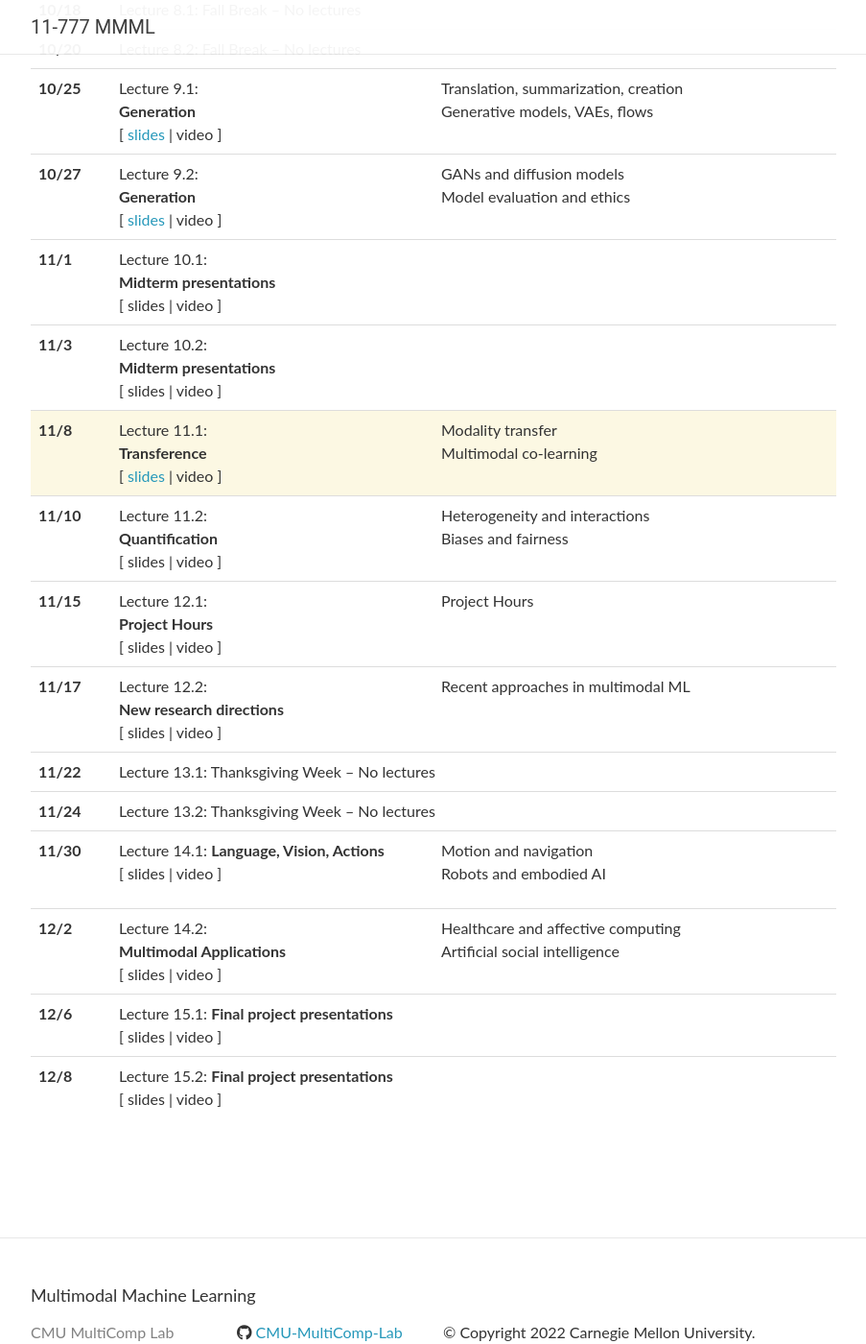
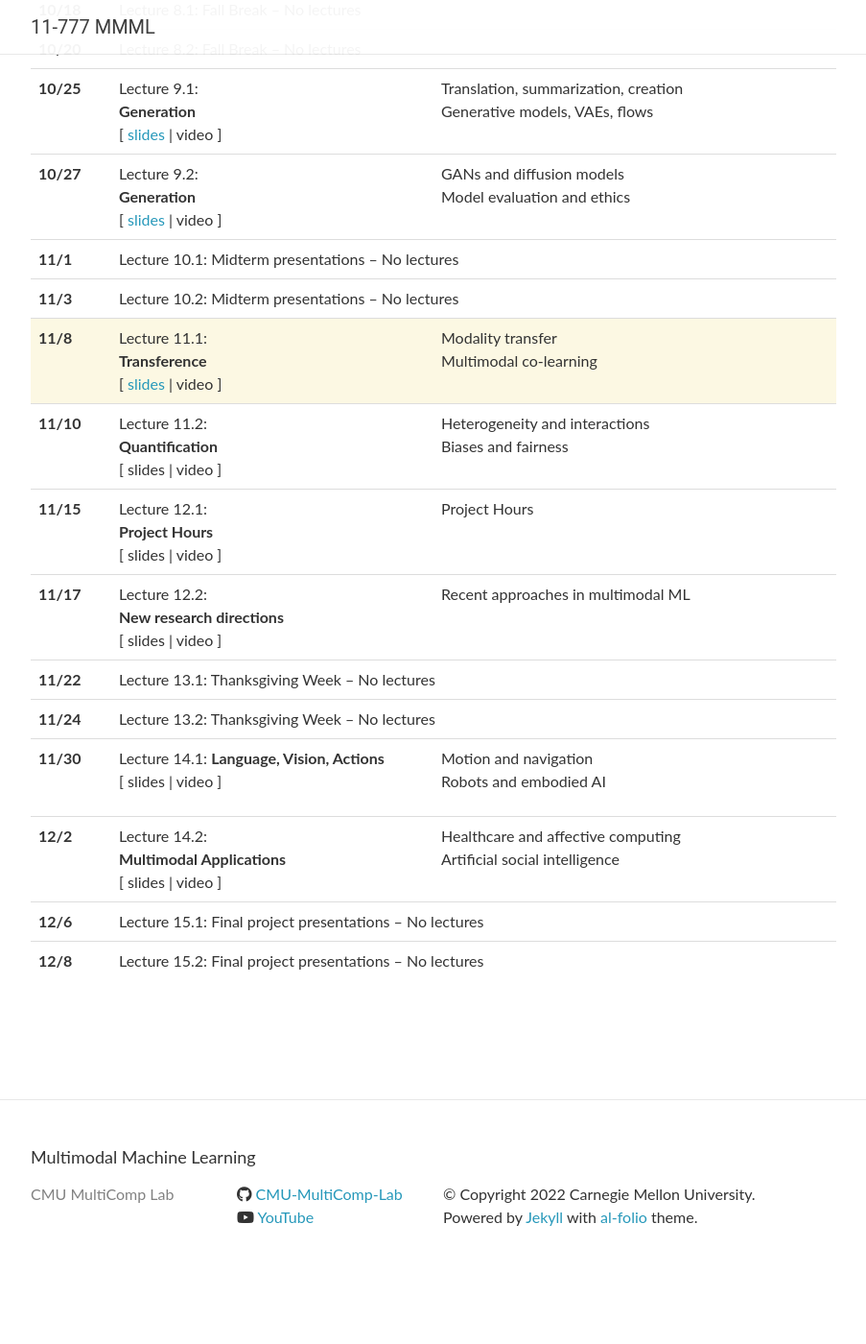
Before and after one commit to CMU-MultiComp-Lab/mmml-course, a Jekyll site: the page built from fall2022/_pages/schedule.md, in a window 1280 px wide and 1400 px high, scrolled down 1422 px. Shown: the whole window at 96% size, without its empty margins (188-1091 px from the left). Built offline with Jekyll 4.4.1, drawn with Linux system fonts in a browser that asks for light colours; nearby versions of some CDN libraries; comment, search, counter and statistics services are not loaded; after the commit the page ends 2763 px from its top, so only the background shows below that.

Commit message:
Update lectures_2022.yml

```diff
--- a/_data/lectures_2022.yml
+++ b/_data/lectures_2022.yml
@@ -206,8 +206,7 @@
 
 - date: 11/1
   title: >
-    Lecture 10.1: <br/>
-    <strong>Midterm presentations</strong>
+    Lecture 10.1: Midterm presentations – No lectures
   slides:
   video:
   topics:
@@ -216,8 +215,7 @@
 
 - date: 11/3
   title: >
-    Lecture 10.2: <br/>
-    <strong>Midterm presentations</strong>
+    Lecture 10.2: Midterm presentations – No lectures
   slides:
   video:
   topics:
@@ -315,8 +313,7 @@
 
 - date: 12/6
   title: >
-    Lecture 15.1:
-    <strong>Final project presentations</strong>
+    Lecture 15.1: Final project presentations – No lectures
   slides:
   video:
   topics:
@@ -325,8 +322,7 @@
 
 - date: 12/8
   title: >
-    Lecture 15.2:
-    <strong>Final project presentations</strong>
+    Lecture 15.2: Final project presentations – No lectures
   slides:
   video:
   topics:
```
